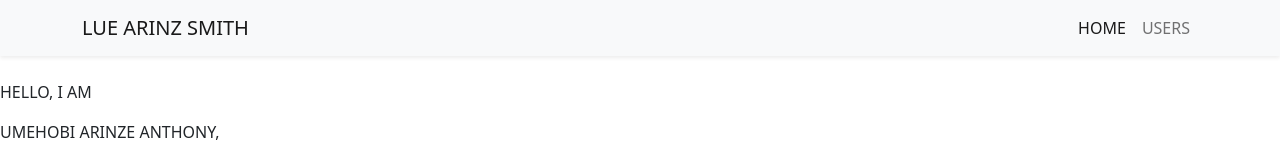
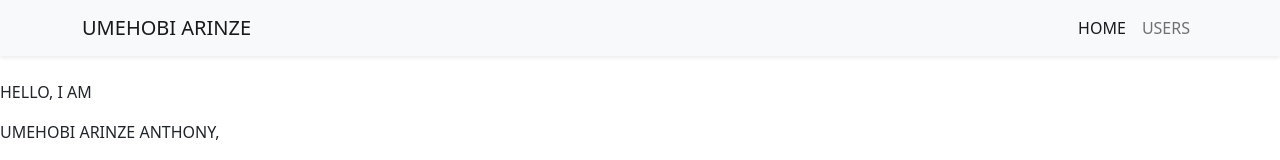
Before and after one commit to Tonyrealzy/User-Data-Application-demo-, an Angular app: page / in a window 1280 px wide. Shown: the top 160 px of the page. Built offline with nearby package versions, Linux system fonts and the light colour scheme.

Commit message:
latest commit

```diff
--- a/src/app/nav-bar/nav-bar.component.html
+++ b/src/app/nav-bar/nav-bar.component.html
@@ -1,6 +1,6 @@
 <nav class="navbar navbar-expand-lg navbar-light bg-light shadow-sm">
     <div class="container">
-      <a class="navbar-brand" href="/">LUE ARINZ SMITH</a>
+      <a class="navbar-brand" href="/">UMEHOBI ARINZE</a>
       <button class="navbar-toggler" type="button" data-bs-toggle="collapse" data-bs-target="#navbarSupportedContent" aria-controls="navbarSupportedContent" aria-expanded="false" aria-label="Toggle navigation">
         <span class="navbar-toggler-icon"></span>
       </button>
```
